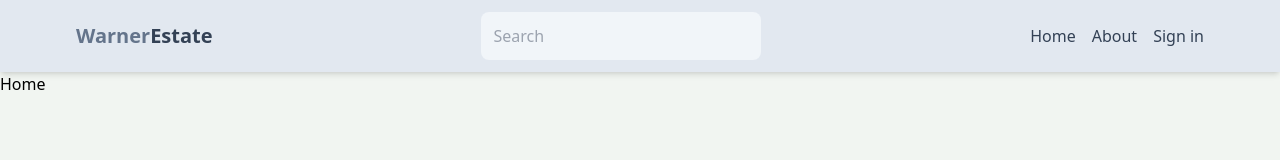
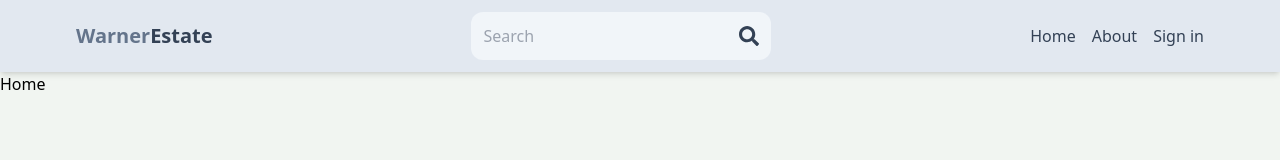
Before and after one commit to ProtoShiva/mern-estate, a React (Vite) app in the folder client/: page / in a window 1280 px wide. Shown: the top 160 px of the page. Built offline with nearby package versions, Linux system fonts and the light colour scheme; the HTML template or start-up script is replaced by a standard one.

Commit message:
react icons works

```diff
--- a/client/package.json
+++ b/client/package.json
@@ -15,6 +15,7 @@
     "@mui/icons-material": "^5.15.6",
     "@mui/material": "^5.15.6",
     "@reduxjs/toolkit": "^2.1.0",
+    "bootstrap-icons": "^1.11.3",
     "react": "^18.2.0",
     "react-dom": "^18.2.0",
     "react-icons": "^5.0.1",
--- a/client/src/components/Header.jsx
+++ b/client/src/components/Header.jsx
@@ -1,5 +1,5 @@
 import { Link } from "react-router-dom"
-
+import { FaSearch } from "react-icons/fa"
 const Header = () => {
   return (
     <header className="bg-slate-200 shadow-md">
@@ -11,12 +11,13 @@ const Header = () => {
           </h1>
         </Link>
 
-        <form className="bg-slate-100 p-3 rounded-lg flex items-center">
+        <form className="bg-slate-100 p-3 rounded-xl flex items-center">
           <input
             type="text"
             placeholder="Search"
             className="bg-transparent focus:outline-none w-24 sm:w-64"
           />
+          <FaSearch className="text-slate-700 hover:cursor-pointer size-5" />
         </form>
         <ul className="flex gap-4">
           <Link to="/">
```
Also changed, not shown: 1 other file (tests, documents, lock files or other folders).
